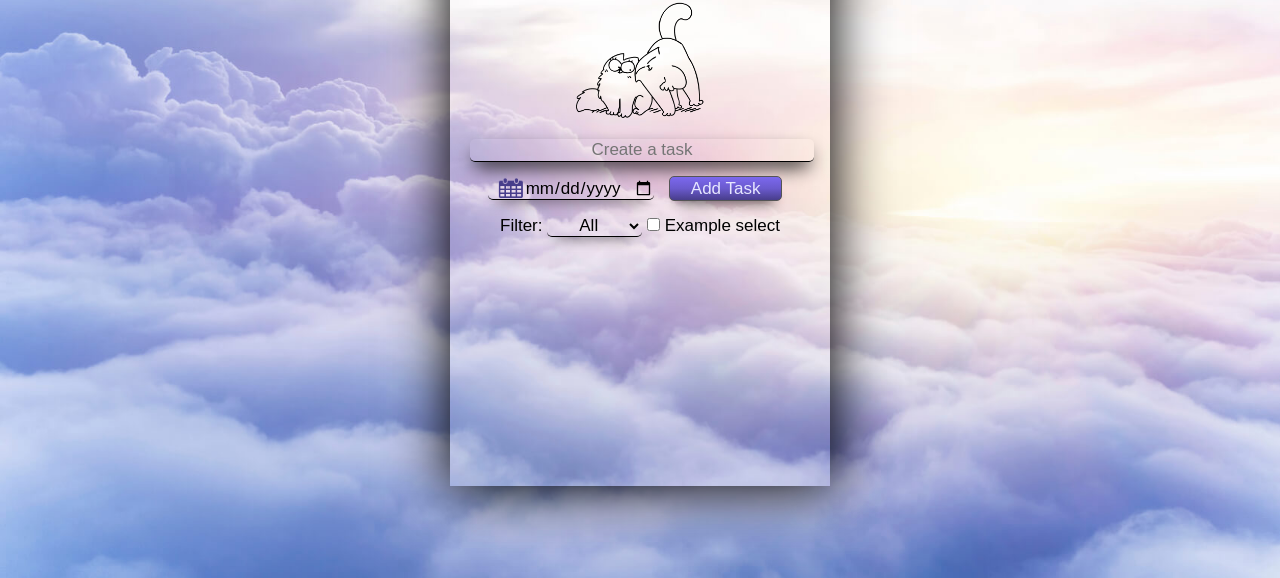
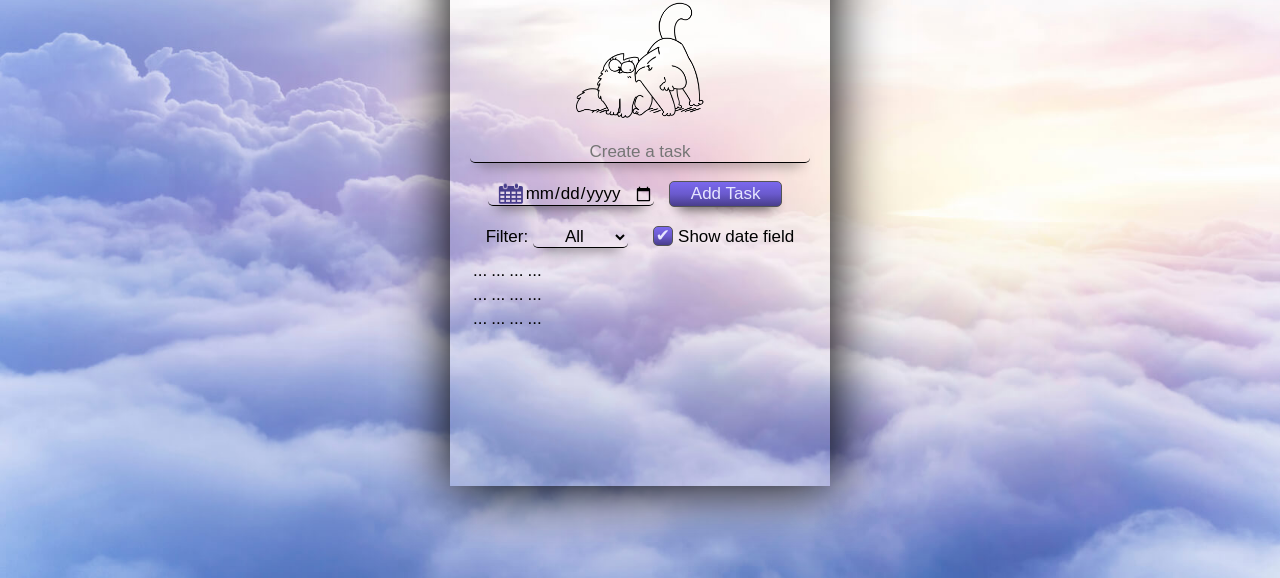
Before and after one commit to Tktenshi/to-do-list, a plain HTML site: page index.html in a window 1280 px wide. Shown: the part 222-800 px from the top of the page. Drawn offline with Linux system fonts and the light colour scheme; a web font is replaced by a local one.

Commit message:
изменён check-box

```diff
--- a/index.html
+++ b/index.html
@@ -8,22 +8,48 @@
 </head>
 <body>
 <article class="list">
-    <h1 class="list-h1">My Lovely To Do List</h1>
-    <div class="list-img"></div>
-    <input class="list-input" type="text" placeholder="Create a task" tabindex="1" autofocus>
-    <input type="date" class="list-input" tabindex="2">
-    <button class="list-button">Add Task</button>
+    <h1 class="list_h1">My Lovely To Do List</h1>
+    <div class="list_img"></div>
+    <input class="list_input list_el" type="text" placeholder="Create a task" tabindex="1" autofocus>
+    <div>
+        <input type="date" placeholder="Due date" class="list_input list_el" tabindex="2">
+        <button class="list_button list_el">Add Task</button>
+    </div>
+    <span class="no-wrap">
         <label for="list-filter">Filter: </label>
-    <select class="list-input list-filter" id="list-filter">
+        <select class="list_input list_el" id="list-filter">
             <option>All</option>
             <option>Done</option>
             <option>Not done</option>
             <option>Tomorrow</option>
             <option>Week</option>
         </select>
-    <input type="checkbox" id="list-check">
-    <label for="list-check">Example select</label>
-    <table></table>
+    </span>
+    <span class="no-wrap">
+        <input type="checkbox" class="list_check" checked id="list-check">
+        <label for="list-check" class="list_el list_label-check"></label>
+        <label for="list-check">Show date field</label>
+    </span>
+    <table>
+        <tr>
+            <td>...</td>
+            <td>...</td>
+            <td>...</td>
+            <td>...</td>
+        </tr>
+        <tr>
+            <td>...</td>
+            <td>...</td>
+            <td>...</td>
+            <td>...</td>
+        </tr>
+        <tr>
+            <td>...</td>
+            <td>...</td>
+            <td>...</td>
+            <td>...</td>
+        </tr>
+    </table>
 </article>
 </body>
 </html>
--- a/styles/to-do-list.css
+++ b/styles/to-do-list.css
@@ -16,7 +16,7 @@ body {
     /*vertical-align: middle;*/
 }
 
-.list-h1 {
+.list_h1 {
     font-family: 'Neucha', cursive;
     text-align: center;
     /*color: #483D8B;*/
@@ -31,60 +31,55 @@ body {
     box-shadow: 0 0 53px 3px black;
 }
 
-.list-button {
-    padding: 2px 21px;
-    margin: 7px 10px;
+.list_el {
     border-radius: 5px;
-    outline: none;
-    background: linear-gradient(to bottom, /*#9370DB,*/ #7B68EE, #6A5ACD, #483D8B);
-    color: #E6E6FF;
-    border: 1px solid #555555;
     -webkit-transition-duration: 0.4s; /* Safari */
     transition-duration: 0.4s;
     box-shadow: 0 9px 13px -9px black;
 }
 
-.list-button:hover {
+.list_el:hover {
     box-shadow: 0 9px 19px -5px black;
 }
 
-.list-button:active {
+.list_button {
+    margin: 7px 10px;
+    padding: 2px 21px;
+    outline: none;
+    background: linear-gradient(to bottom, /*#9370DB,*/ #7B68EE, #6A5ACD, #483D8B);
+    color: #E6E6FF;
+    border: 1px solid #555555;
+}
+
+.list_button:active {
     background: linear-gradient(to top, /*#9370DB,*/ #7B68EE, #6A5ACD, #483D8B);
 }
 
-.list-input {
-    /*display: inline-block;*/
-    margin: 7px auto;
+.list_input {
+    padding: 0;
+    margin: 10px auto;
     background-color: transparent;
     border: none;
     border-bottom: 1px solid black;
     text-align: center;
-    border-radius: 5px;
-    box-shadow: 0 9px 13px -9px black;
-    -webkit-transition-duration: 0.4s; /* Safari */
-    transition-duration: 0.4s;
 }
 
-.list-input:hover {
-    box-shadow: 0 9px 19px -5px black;
+.list_input:focus {
+    outline: none;
+    /*box-shadow: 0 9px 19px -5px black;*/
 }
 
-.list-input:focus {
-    outline: none;
-    box-shadow: 0 9px 19px -5px black;
-}
-
-.list-input[type="text"] {
+.list_input[type="text"] {
     width: 100%;
 }
 
-.list-input[type="date"] {
+.list_input[type="date"] {
     padding-left: 1.5rem;
     background: url('../img/calendar_2.png') no-repeat 6px center;
     background-size: 1.9rem;
 }
 
-.list-img {
+.list_img {
     margin: auto;
     background: url('../img/sprite_cat.png') no-repeat;
     background-size: cover;
@@ -92,3 +87,34 @@ body {
     width: 7.5rem;
     margin-bottom: 8px;
 }
+
+.no-wrap {
+    white-space: nowrap;
+    margin: 7px 10px;
+}
+
+.list_check {
+    display: none;
+}
+
+.list_check + .list_label-check {
+    display: inline-block;
+    content: "";
+    vertical-align: middle;
+    height: 1.1rem;
+    width: 1.1rem;
+    line-height: 1.1rem;
+    margin: 0 0 4px 0;
+
+    background: linear-gradient(to bottom, /*#9370DB,*/ #7B68EE, #6A5ACD, #483D8B);
+    color: #E6E6FF;
+    border: 1px solid #555555;
+}
+
+.list_check:checked + .list_label-check:before {
+    content: "✔";
+}
+
+.list_check:hover + .list_label-check {
+    box-shadow: 0 9px 19px -5px black;
+}
```
Also changed, not shown: styles/normalize.css. Lines whose indentation alone changed are shown as unchanged.
